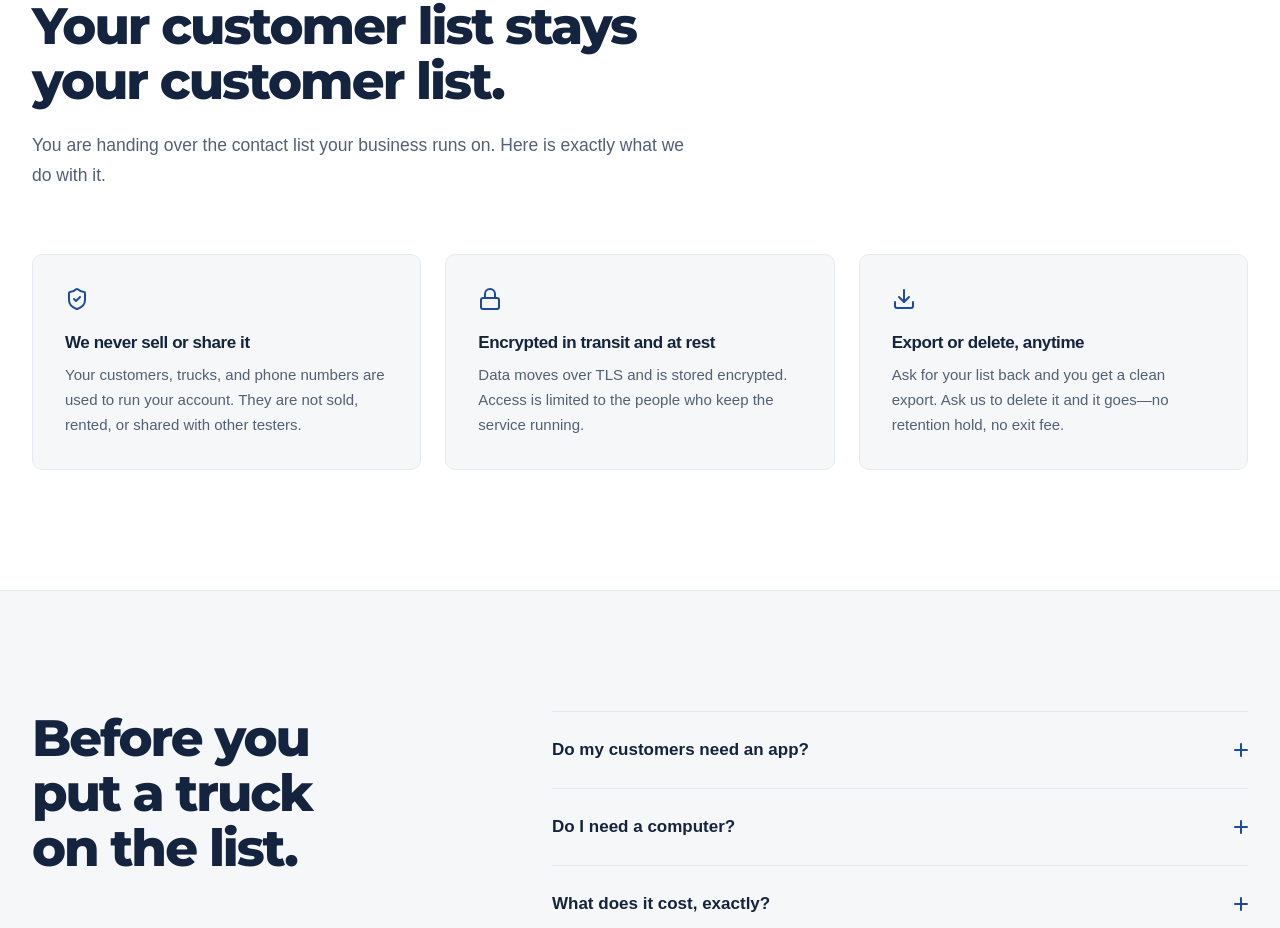
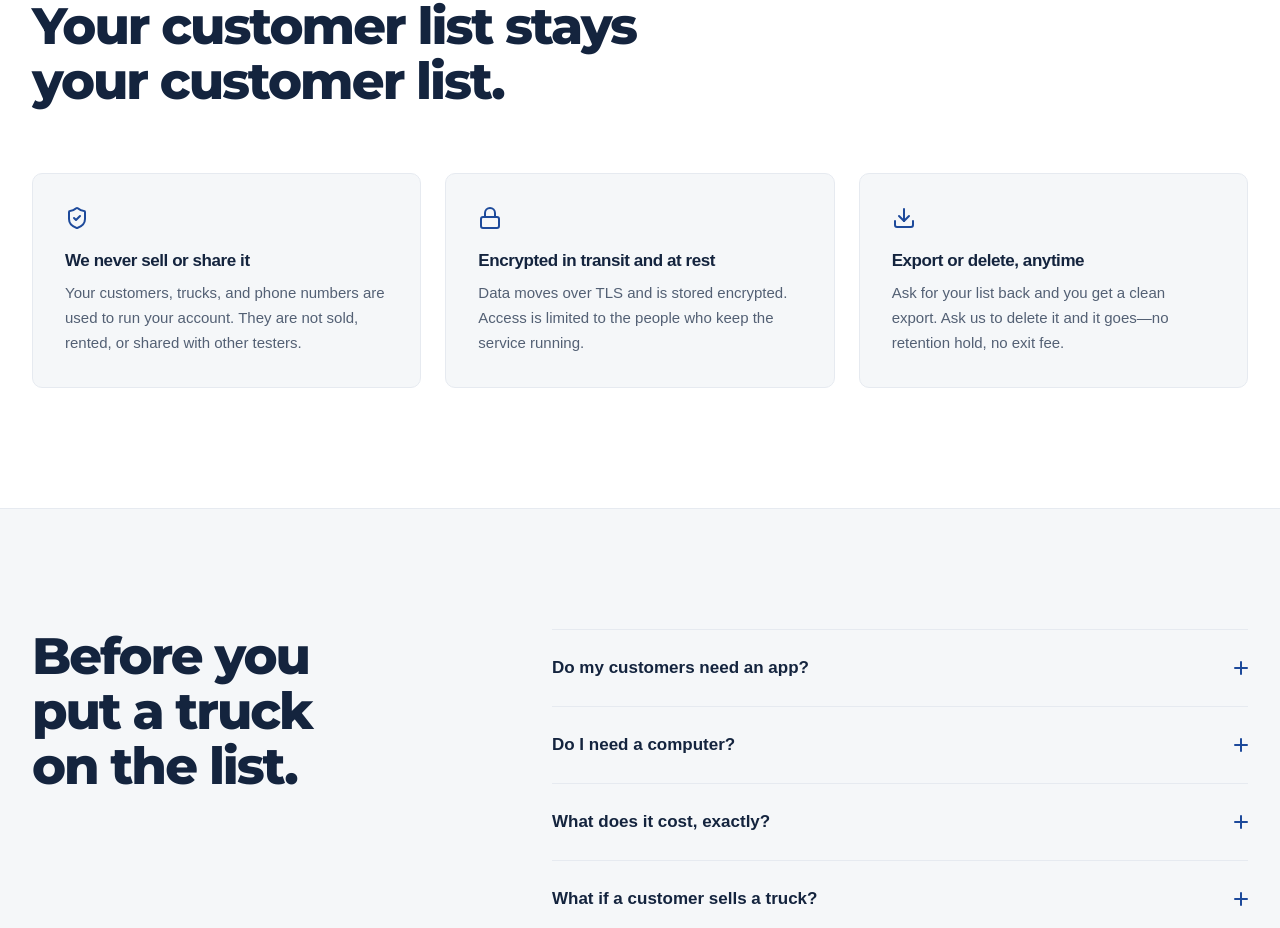
Before and after one commit to dshap456/gotruckcheck, a Next.js app: page / in a window 1280 px wide. Shown: the part 6710-7638 px from the top of the page. Built offline with nearby package versions, Linux system fonts and the light colour scheme; no server answers; a web font is replaced by a local one.

Commit message:
Tighten customer data section

```diff
--- a/app/page.tsx
+++ b/app/page.tsx
@@ -317,10 +317,6 @@ export default function Home() {
         <div className="container">
           <div className="section-heading">
             <h2>Your customer list stays your customer list.</h2>
-            <p>
-              You are handing over the contact list your business runs on. Here is
-              exactly what we do with it.
-            </p>
           </div>
 
           <div className="trust-grid" data-reveal="stagger">
```
